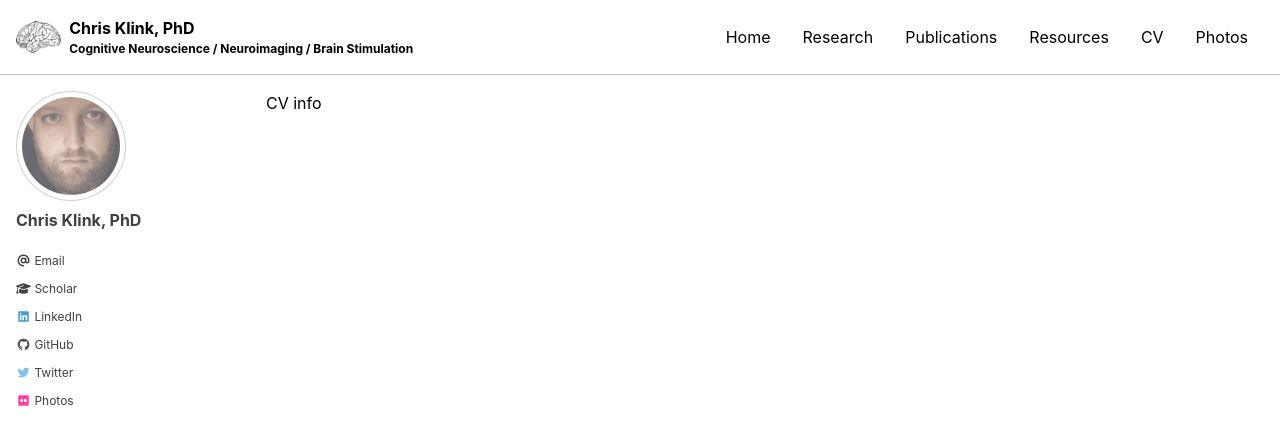
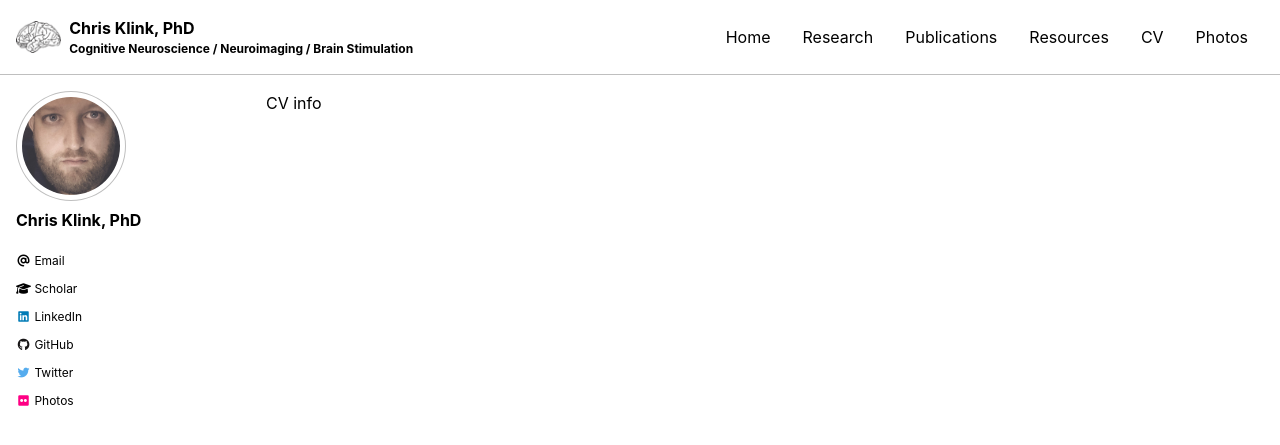
Before and after one commit to pcklink/pcklink.github.io, a Jekyll site: the page built from cv.html, in a window 1280 px wide and 900 px high. Shown: the top 445 px of the window. Built offline with Jekyll 4.4.1, drawn with Linux system fonts in a browser that asks for light colours; cached includes are drawn as plain includes; nearby versions of some CDN libraries.

Commit message:
Update _sidebar.scss

```diff
--- a/_sass/minimal-mistakes/_sidebar.scss
+++ b/_sass/minimal-mistakes/_sidebar.scss
@@ -8,7 +8,7 @@
 
 .sidebar {
   @include clearfix();
-  @include breakpoint(max-width 0) {
+  @include breakpoint(max-width $medium) {
     /* fix z-index order of follow links */
     position: relative;
     z-index: 10;
@@ -19,7 +19,7 @@
   @include breakpoint($medium) {
     float: left;
     width: calc(#{$right-sidebar-width-x-narrow} - 1em);
-    opacity: 0.75;
+    opacity: 1;
     -webkit-transition: opacity 0.2s ease-in-out;
     transition: opacity 0.2s ease-in-out;
 
@@ -39,7 +39,7 @@
   @include breakpoint($large) {
     float: left;
     width: calc(#{$right-sidebar-width-narrow} - 1em);
-    opacity: 0.75;
+    opacity: 1;
     -webkit-transition: opacity 0.2s ease-in-out;
     transition: opacity 0.2s ease-in-out;
 
```
